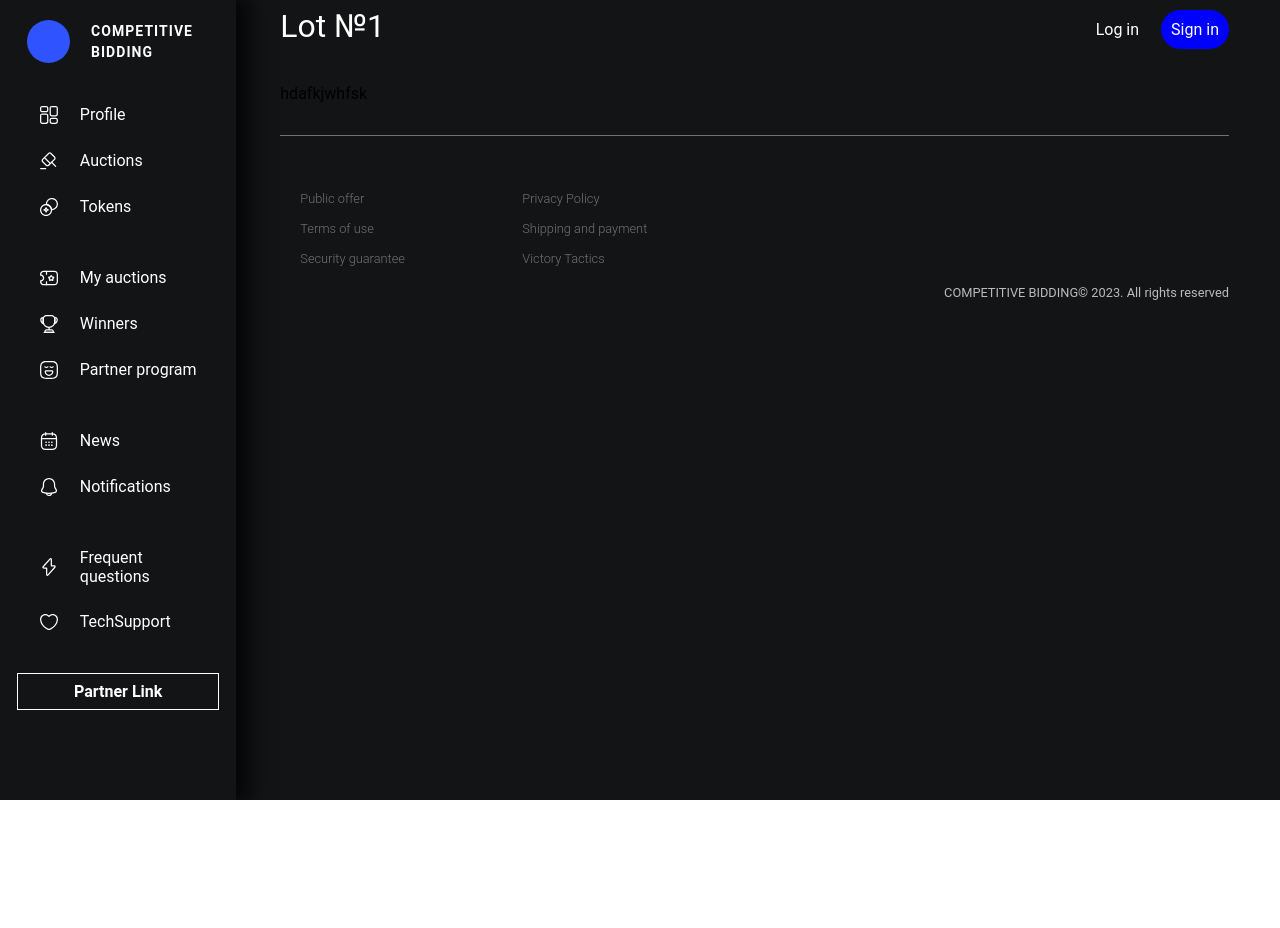
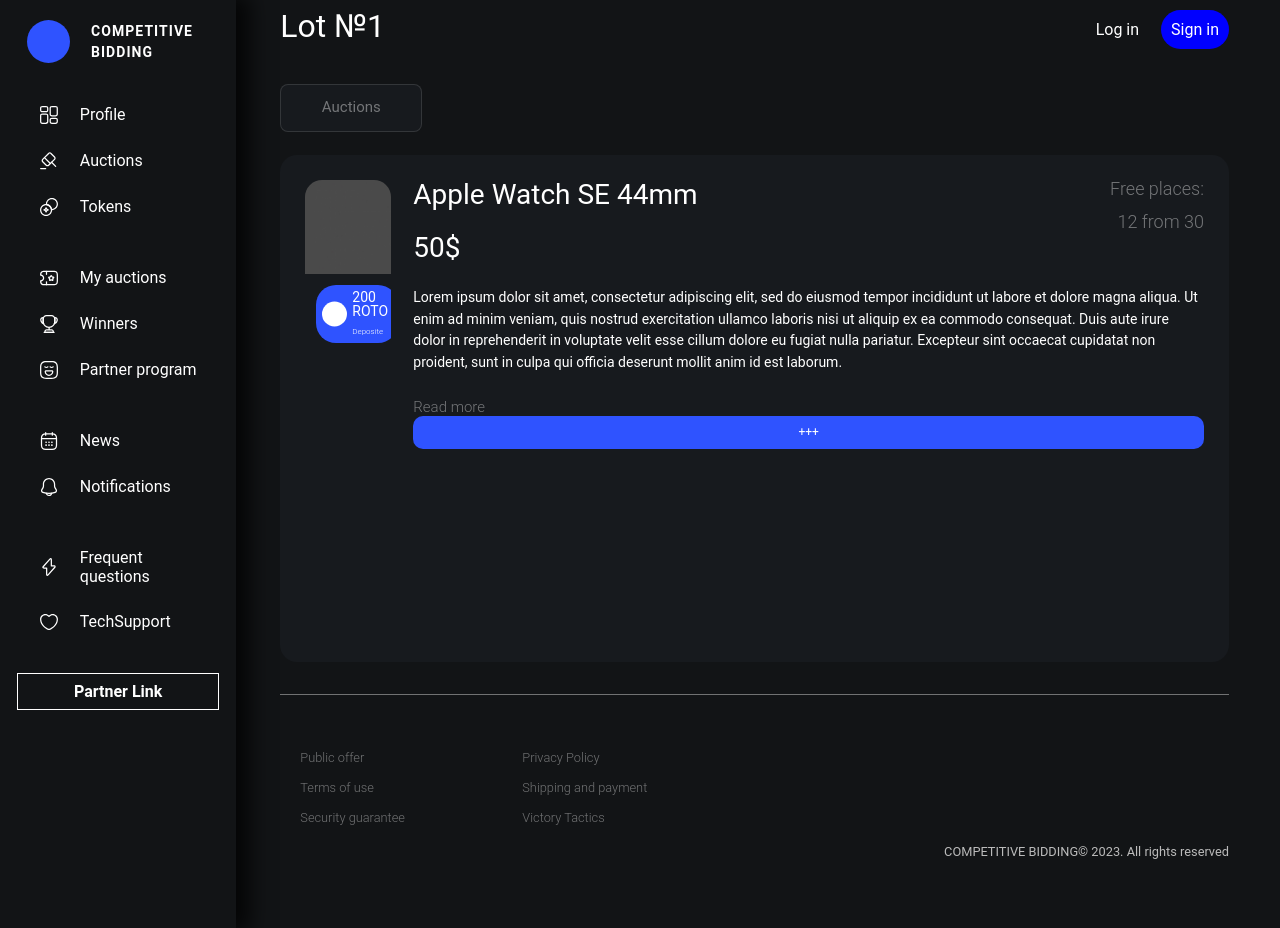
Before and after one commit to competitivebidding/frontend, a React (Vite) app: page /Lot in a window 1280 px wide. Before the commit the page ends 800 px from the top, so only its background shows below. Built offline with nearby package versions, Linux system fonts and the light colour scheme.

Commit message:
Starting Lot Page

```diff
--- a/src/pages/pageAuctions/LotPage/Lot.jsx
+++ b/src/pages/pageAuctions/LotPage/Lot.jsx
@@ -1,10 +1,53 @@
-import React from 'react';
+import React, { useState } from 'react';
+
+import './lot.scss';
 
 const Lot = () => {
+
+    const [data, setData] = useState({
+        img: '/src/pages/pageAuctions/img/quare.png',
+        alt: 'img',
+        name: 'Apple Watch SE 44mm',
+        discription: 'Lorem ipsum dolor sit amet, consectetur adipiscing elit, sed do eiusmod tempor incididunt ut labore et dolore magna aliqua. Ut enim ad minim veniam, quis nostrud exercitation ullamco laboris nisi ut aliquip ex ea commodo consequat. Duis aute irure dolor in reprehenderit in voluptate velit esse cillum dolore eu fugiat nulla pariatur. Excepteur sint occaecat cupidatat non proident, sunt in culpa qui officia deserunt mollit anim id est laborum.',
+        date: '2023-04-11T23:00',
+        price: '50',
+        places: 12,
+        status: 'active',
+        id: 1,
+    },)
+
     return (
-        <div>
-            hdafkjwhfsk
-        </div>
+        <>
+            <button className='return--btn'>Auctions</button>
+            <div className='lot'>
+                <div className='lot__imgbox'>
+                    <img src={data.img} alt={data.name} />
+                    <div className="deposit">
+                        <div className="deposit__price">
+                            <div className="price__title">200 ROTO</div>
+                            <span>Deposite</span>
+                        </div>
+                    </div>
+                </div>
+                <div>
+                    <div className='lot__header'>
+                        <div className='lot__header__col__left'>
+                            <div className='lot__title'>{data.name}</div>
+                            <div className='lot__price'>{data.price + '$'}</div>
+                        </div>
+                        <div className='lot__header__col__right'>
+                            <div className='lot__places'>Free places:</div>
+                            <span>{data.places} from 30</span>
+                        </div>
+                    </div>
+                    <div className='lot__discription'>{data.discription}</div>
+                    <a href='#' className='lot__more'>Read more</a>
+                <button className="card__btn">
+                    <span> +++ </span>
+                </button>
+                </div>
+            </div>
+        </>
     );
 }
 
--- a/src/pages/pageAuctions/LotPage/LotPage.jsx
+++ b/src/pages/pageAuctions/LotPage/LotPage.jsx
@@ -6,7 +6,6 @@
     return (
         <>
             <AppHeader title={title} />
-
             <Lot />
         </>
     )
--- /dev/null
+++ b/src/pages/pageAuctions/LotPage/lot.scss
@@ -0,0 +1,123 @@
+$fz28: 1.75rem;
+$fz18: 1.125rem;
+$fz16: 1rem;
+$fz15: 0.9375rem;
+$fz14: 0.875rem;
+$fz8: 0.5rem;
+
+.return--btn {
+    width: 142px;
+    height: 48px;
+    background: #171A1E;
+    border: 1px solid rgba(255, 255, 255, 0.12);
+    border-radius: 8px;
+    font-weight: 400;
+    font-size: $fz15;
+    line-height: 105%;
+    color: rgba(255, 255, 255, 0.4);
+    margin-bottom: 23px;
+}
+
+.lot {
+    background: #171A1E;
+    border-radius: 17px;
+    display: flex;
+    padding: 25px 25px 35px 25px;
+
+    &__imgbox {
+        border-radius: 17px;
+        overflow: hidden;
+        position: relative;
+        width: 296px;
+        height: 447px;
+        margin-right: 22px;
+
+        img {
+            width: 100%;
+            object-fit: cover;
+        }
+
+        .deposit {
+            position: absolute;
+            border-radius: 20px;
+            margin: 11px;
+            padding: 5px 10px 5px 36px;
+            background: #2F53FF;
+            color: #fff;
+
+            span {
+                font-weight: 300;
+                font-size: $fz8;
+                line-height: 105%;
+            }
+
+            .price__title {
+                font-weight: 400;
+                font-size: $fz14;
+                line-height: 105%;
+            }
+
+            &::before {
+                content: '';
+                display: block;
+                position: absolute;
+                top: 50%;
+                transform: translateY(-50%);
+                left: 6px;
+                width: 25px;
+                height: 25px;
+                border-radius: 100%;
+                background: #fff;
+            }
+        }
+    }
+
+    &__header {
+        display: flex;
+        justify-content: space-between;
+        margin-bottom: 24px;
+
+        &__col__left {
+            font-weight: 400;
+            font-size: $fz28;
+            line-height: 105%;
+            color: #FFFFFF;
+            text-align: left;
+            margin-right: 30px;
+
+            .lot__title {
+                margin-bottom: 24px;
+            }
+        }
+
+        &__col__right {
+            font-weight: 300;
+            font-size: $fz18;
+            line-height: 105%;
+            text-align: right;
+            color: rgba(255, 255, 255, 0.4);
+
+            .lot__places {
+                margin-bottom: 14px;
+            }
+        }
+    }
+
+    &__discription {
+        font-weight: 400;
+        font-size: $fz14;
+        line-height: 155%;
+        color: #FFFFFF;
+        margin-bottom: 23px;
+    }
+
+    &__more {
+        font-weight: 300;
+        font-size: $fz15;
+        line-height: 100%;
+        text-decoration-line: underline;
+        color: rgba(255, 255, 255, 0.4);
+    }
+
+
+}
```
